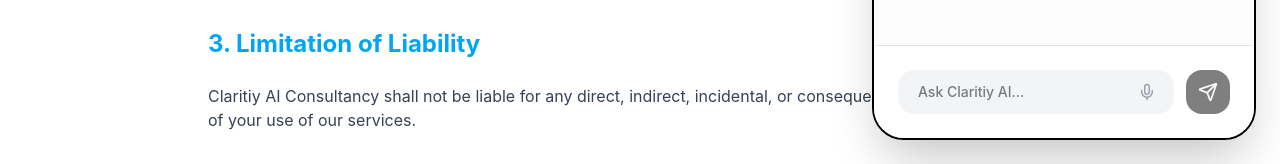
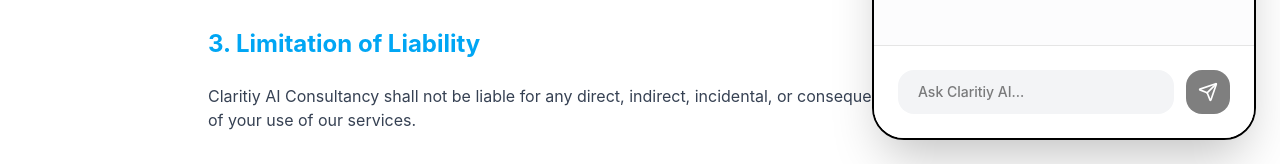
Before and after one commit to devr01499-ui/test2, a React (Vite) app: page /terms in a window 1280 px wide. Both pictures are taken after a click on the button "Chat with AI". Shown: the part 620-784 px from the top of the page. Built offline with nearby package versions, Linux system fonts and the light colour scheme.

Commit message:
feat(ai): advanced reasoning engine, 30min memory, soft high-speed voice agent

```diff
--- a/src/components/Chatbot.tsx
+++ b/src/components/Chatbot.tsx
@@ -1,6 +1,6 @@
 import React, { useState, useEffect, useRef } from 'react';
 import { motion, AnimatePresence } from 'motion/react';
-import { MessageSquare, Send, X, User, Mic, MicOff, Volume2, VolumeX, Sparkles } from 'lucide-react';
+import { MessageSquare, Send, X, User, Volume2, VolumeX, Sparkles } from 'lucide-react';
 import { useNavigate } from 'react-router-dom';
 import { useNavigationTransition } from '../NavigationContext';
 import { LocalEngine } from '../services/LocalEngine';
@@ -13,7 +13,6 @@
   const [input, setInput] = useState('');
   const [isLoading, setIsLoading] = useState(false);
   const [isSpeaking, setIsSpeaking] = useState(false);
-  const [isListening, setIsListening] = useState(false);
   const [isVoiceEnabled, setIsVoiceEnabled] = useState(true);
   const messagesEndRef = useRef<HTMLDivElement>(null);
   const speakQueueRef = useRef<string[]>([]);
@@ -30,6 +29,7 @@
 
     if (savedHistory && lastActive && (now - parseInt(lastActive)) < thirtyMinutes) {
       setMessages(JSON.parse(savedHistory));
+      setIsChatOpen(true); // Keep chat visible for returning users within 30 mins
     } else {
       setMessages([
         { role: 'bot', text: 'Hello! I am Claritiy AI. I can help you explore our expert AI solutions. Would you like a tour?' }
@@ -69,46 +69,7 @@
     return () => clearTimeout(timer);
   }, [messages, isLoading]);
 
-  // Speech Recognition Setup
-  const startListening = () => {
-    const SpeechRecognition = (window as any).SpeechRecognition || (window as any).webkitSpeechRecognition;
-    if (!SpeechRecognition) {
-      alert("Your browser doesn't support speech recognition.");
-      return;
-    }
-
-    const recognition = new SpeechRecognition();
-    recognition.lang = 'en-US';
-    recognition.continuous = true;
-    recognition.interimResults = true;
-
-    recognition.onstart = () => setIsListening(true);
-    recognition.onend = () => setIsListening(false);
-
-    recognition.onresult = (event: any) => {
-      let interimTranscript = '';
-      let finalTranscript = '';
-
-      for (let i = event.resultIndex; i < event.results.length; ++i) {
-        if (event.results[i].isFinal) {
-          finalTranscript += event.results[i][0].transcript;
-        } else {
-          interimTranscript += event.results[i][0].transcript;
-        }
-      }
-
-      const currentTranscript = finalTranscript || interimTranscript;
-      setInput(currentTranscript);
-
-      if (finalTranscript) {
-        setTimeout(() => {
-          handleSend(finalTranscript);
-          recognition.stop();
-        }, 500);
-      }
-    };
-    recognition.start();
-  };
+  // Speech Recognition has been removed.
 
   const processSpeakQueue = () => {
     if (!isVoiceEnabled || !synthRef.current || synthRef.current.speaking) return;
@@ -122,15 +83,15 @@
     const utterance = new SpeechSynthesisUtterance(currentlySpeakingRef.current);
     const voices = synthRef.current.getVoices();
     const preferredVoice = voices.find(v =>
+      v.name.includes('Samantha') ||
       v.name.includes('Google US English') ||
-      v.name.includes('Samantha') ||
-      v.name.includes('Daniel')
+      v.name.includes('Victoria')
     );
 
     if (preferredVoice) utterance.voice = preferredVoice;
-    utterance.pitch = 1.0;
-    utterance.rate = 0.95;
-    utterance.volume = 1.0;
+    utterance.pitch = 1.15; // Softer pitch
+    utterance.rate = 1.45; // 0.5x faster (Base 0.95 + 0.5)
+    utterance.volume = 0.8; // Softer volume
 
     utterance.onstart = () => setIsSpeaking(true);
     utterance.onend = () => {
@@ -147,10 +108,12 @@
     synthRef.current.speak(utterance);
   };
 
-  // Stop speech if voice is disabled
+  // Stop speech if voice is disabled smoothly
   useEffect(() => {
     if (!isVoiceEnabled && synthRef.current) {
       synthRef.current.cancel();
+      currentlySpeakingRef.current = null;
+      speakQueueRef.current = [];
       setIsSpeaking(false);
     } else if (isVoiceEnabled) {
       processSpeakQueue();
@@ -263,16 +226,8 @@
                   onChange={(e) => setInput(e.target.value)}
                   onKeyPress={(e) => e.key === 'Enter' && handleSend()}
                   placeholder="Ask Claritiy AI..."
-                  className="w-full bg-gray-100 rounded-2xl px-5 py-3 text-sm font-medium focus:outline-none focus:ring-2 focus:ring-sky-500 transition-all"
+                  className="w-full bg-gray-100 rounded-2xl px-5 py-3 text-sm font-medium focus:outline-none focus:ring-2 focus:ring-sky-500 transition-all pr-4"
                 />
-                <button
-                  onClick={startListening}
-                  className={`absolute right-3 top-1/2 -translate-y-1/2 p-1.5 rounded-lg transition-colors ${
-                    isListening ? 'bg-red-500 text-white animate-pulse' : 'text-gray-400 hover:text-sky-500'
-                  }`}
-                >
-                  {isListening ? <MicOff size={18} /> : <Mic size={18} />}
-                </button>
               </div>
               <button
                 onClick={() => handleSend()}
--- a/src/services/LocalEngine.ts
+++ b/src/services/LocalEngine.ts
@@ -91,16 +91,24 @@
     }
 
     // 5. Intent: Greetings
-    if (query.match(/hi|hello|hey|greetings/)) {
+    if (query.match(/hi|hello|hey|greetings|morning|afternoon/)) {
       return {
-        text: `Greetings. I am your Claritiy Strategic Consultant. How can I help you navigate the AI landscape today?`,
+        text: `Greetings. I am Claritiy's intelligent reasoning agent. How can I help you optimize your business architecture today?`,
         navigate: null
       };
     }
 
-    // 6. Fallback: Strategic Guidance
+    // 6. Capability: Reasoning & "Thinking"
+    if (query.includes('why') || query.includes('how can') || query.includes('explain') || query.includes('think') || query.includes('reasoning')) {
+      return {
+        text: "I deploy logical reasoning across multiple data points to map your specific problem to Claritiy's proven automation architectures. I've modeled the optimal approach, but to fully unpack the technical blueprint, I highly recommend booking an appointment with one of our human experts.",
+        navigate: null
+      };
+    }
+
+    // 7. Fallback: Cannot find answer -> Book appointment
     return {
-      text: "As your consultant, I recommend exploring our core services in Automation, Voice AI, or Enterprise Transformation to see where we can drive the most immediate value for your organization.",
+      text: "I couldn't locate a highly precise data match for your inquiry in my active knowledge base. Since Claritiy specializes in highly complex implementations, I strongly suggest booking a free 30-minute consultation so our executive team can give you a concrete, definitive answer.",
       navigate: null
     };
   }
```
